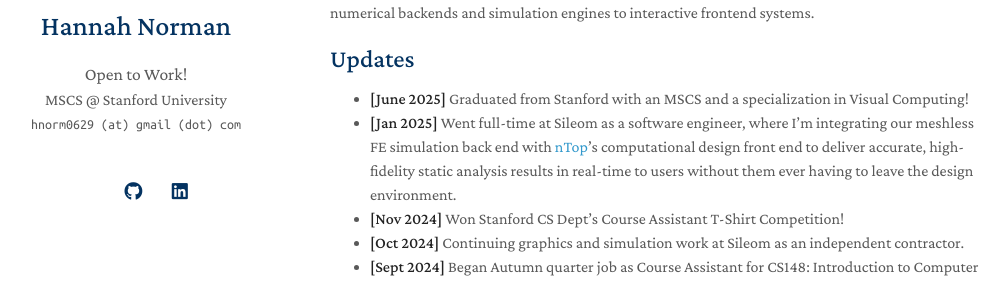
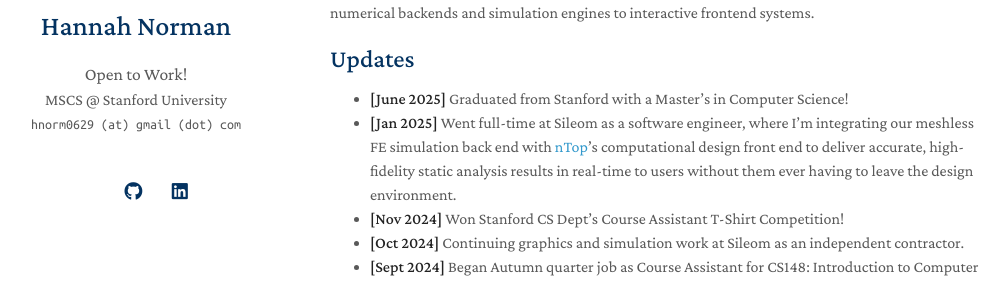
Before and after one commit to hnorm0629/portfolio, a Jekyll site: the page built from index.md, in a window 1280 px wide and 900 px high. Shown: the part 204-486 px from the top of the window, without its empty margins (140-1147 px from the left). Built offline with Jekyll 4.4.1, drawn with Linux system fonts in a browser that asks for light colours; nearby versions of some CDN libraries; a style sheet for code colours, icons or effects is not loaded; our own code applies the rules of GitHub Pages for plain Markdown files.

Commit message:
Update index.md

```diff
--- a/index.md
+++ b/index.md
@@ -8,7 +8,7 @@ I'm a recent Computer Science M.S. graduate from Stanford University, where I sp
 
 ## Updates
 
-- **[June 2025]** Graduated from Stanford with an MSCS and a specialization in Visual Computing!
+- **[June 2025]** Graduated from Stanford with a Master's in Computer Science!
 - **[Jan 2025]** Went full-time at Sileom as a software engineer, where I'm integrating our meshless FE simulation back end with [nTop](https://www.ntop.com)’s computational design front end to deliver accurate, high-fidelity static analysis results in real-time to users without them ever having to leave the design environment.
 - **[Nov 2024]** Won Stanford CS Dept's Course Assistant T-Shirt Competition!
 - **[Oct 2024]** Continuing graphics and simulation work at Sileom as an independent contractor.
```
